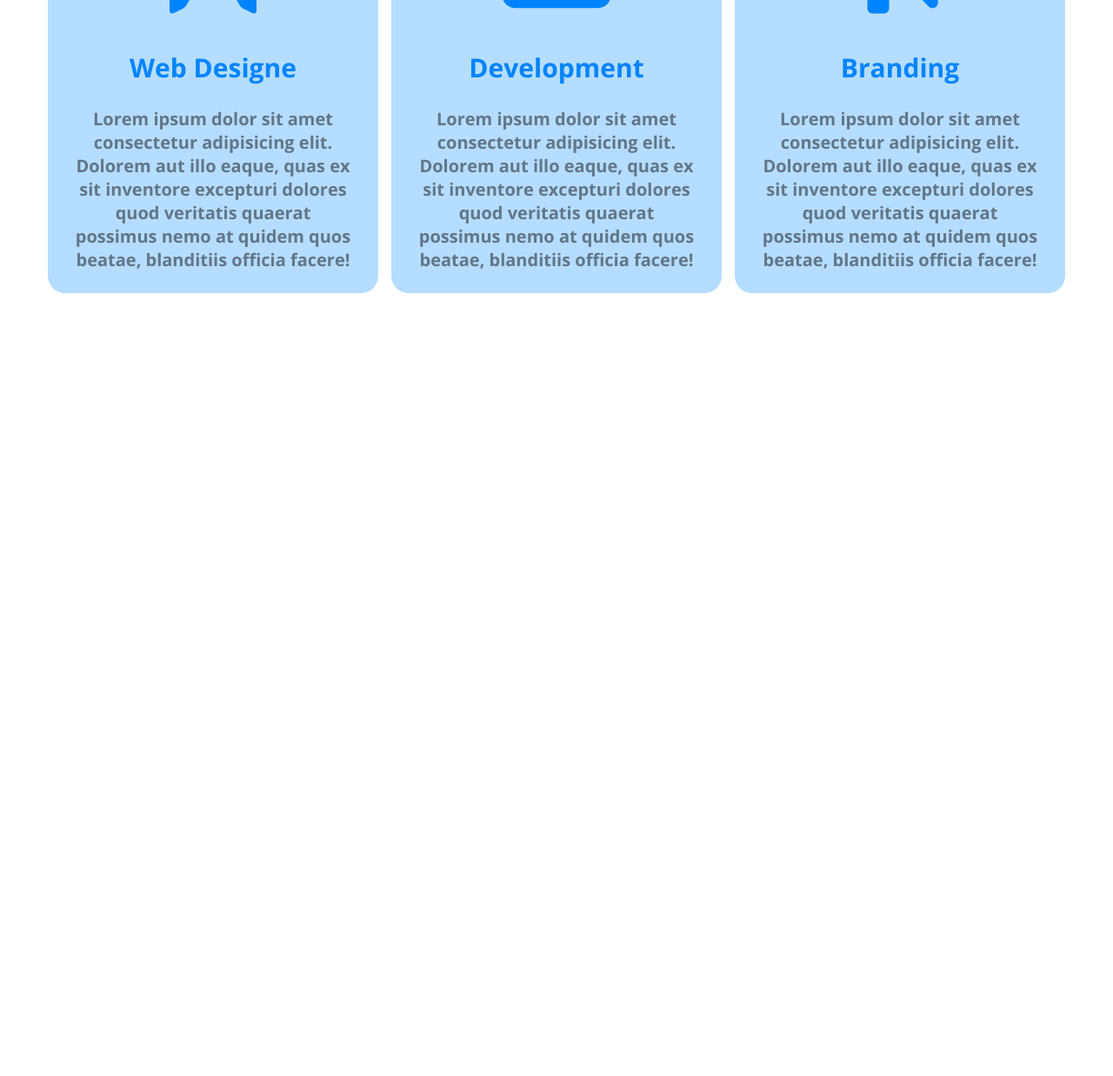
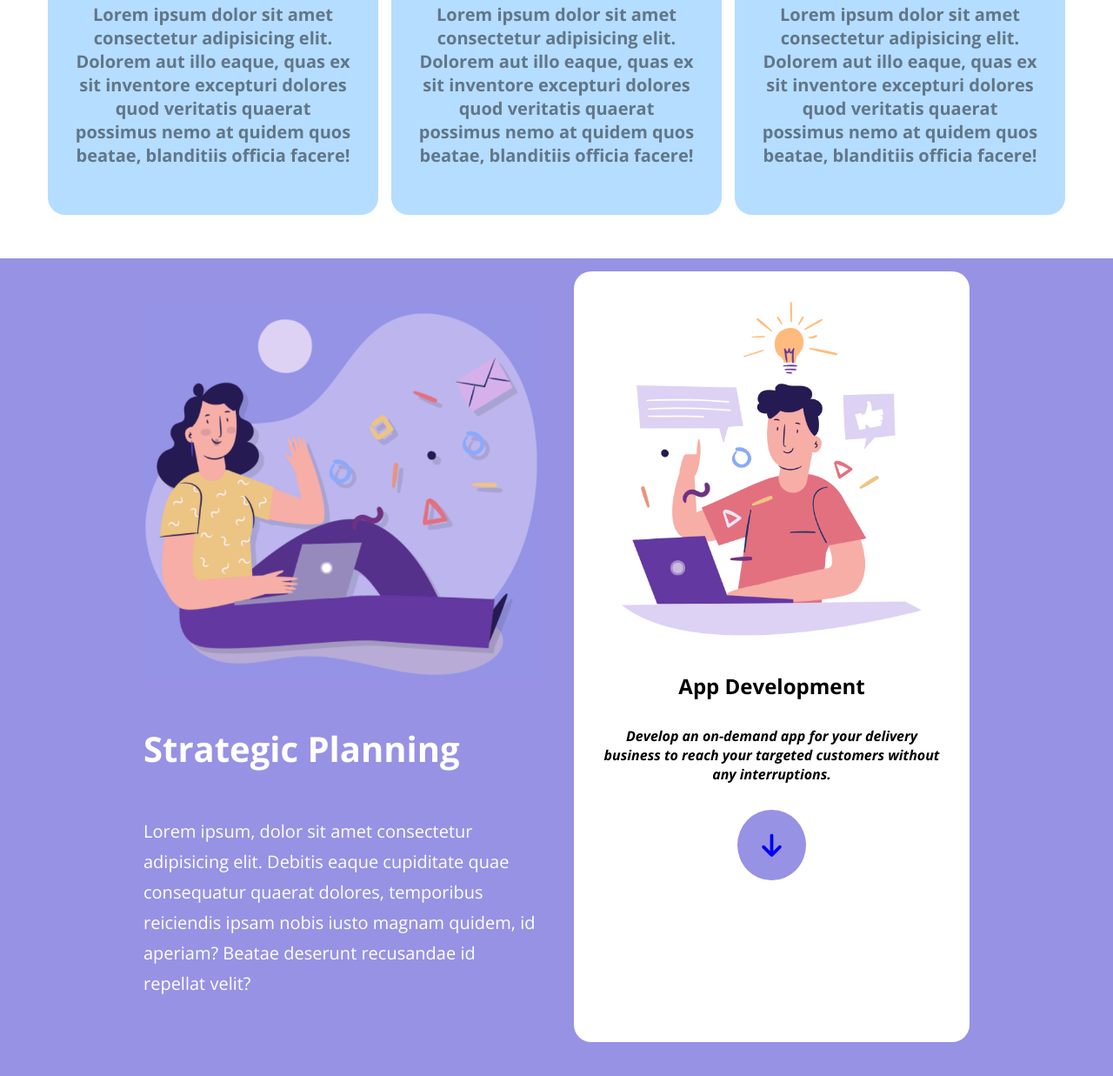
Before and after one commit to AlessioCalabrese1/htmlcss-responsive-layout, a plain HTML site: page index.html in a window 1280 px wide. Shown: the part 785-2022 px from the top of the page at 87% size. Before the commit the page ends 1172 px from the top, so only its background shows below. Drawn offline with nearby package versions, Linux system fonts and the light colour scheme.

Commit message:
SECTION: PLAN

```diff
--- a/index.html
+++ b/index.html
@@ -111,6 +111,36 @@
                 </div>
             </div>
         </section>
+
+        <section class="plan">
+            <div class="plan-container">
+                <div class="planning plan-item">
+                    <img src="./img/planning1.png" alt="">
+
+                    <h1>Strategic Planning</h1>
+
+                    <div class="text-plan text">
+                        Lorem ipsum, dolor sit amet consectetur adipisicing elit. Debitis eaque cupiditate quae consequatur quaerat
+                        dolores, temporibus reiciendis ipsam nobis iusto magnam quidem, id aperiam? Beatae deserunt recusandae id
+                        repellat velit?
+                    </div>
+                </div>
+
+                <div class="development card plan-item">
+                    <img src="./img/planning2.png" alt="">
+
+                    <h2>App Development</h2>
+
+                    <div class="development-text">
+                        Develop an on-demand app for your delivery business to reach your targeted customers without any interruptions.
+                    </div>
+
+                    <a href="#" class="button-arrow">
+                        <i class="fa-solid fa-arrow-down"></i>
+                    </a>
+                </div>
+            </div>
+        </section>
     </main>
 </body>
 </html>
--- a/style.css
+++ b/style.css
@@ -42,6 +42,16 @@ li a{
     border-radius: 30px;
     background-color: var(--lilla);
 }
+
+.card{
+    width: 100%;
+    background-color: var(--azzurrino);
+    border-radius: 20px;
+    padding: 30px 30px 0 30px;
+}
+
+
+
 /* HEADER */
 header{
     background-color: var(--blu);
@@ -49,6 +59,7 @@ header{
     position: fixed;
     top: 0;
     left: 0;
+    z-index: 2;
 }
 
 .logo{
@@ -83,7 +94,14 @@ header li a{
     cursor: pointer;
 }
 
+
+
+
+
 /* MAIN */
+
+
+
 
 /* section: info */
 
@@ -94,12 +112,6 @@ header li a{
     row-gap: 30px;
 }
 
-.info .card{
-    width: 100%;
-    background-color: var(--azzurrino);
-    border-radius: 20px;
-    padding: 30px 30px 0 30px;
-}
 .card h1{
     color: var(--blu);
     font-size: 30px;
@@ -136,6 +148,72 @@ header li a{
     color: var(--blu);
     margin-bottom: 25px;
 }
+
+
+
+
+/* section: plan */
+
+.plan{
+    background-color: var(--lilla);
+    padding: 15px 15px 50px 15px;
+}
+
+.planning{
+    margin-bottom: 50px;
+}
+
+.planning img{
+    width: 100%;
+    margin-top: 40px;
+}
+
+.planning h1{
+    color: white;
+    font-size: 40px;
+    margin: 50px 0;
+}
+
+.text-plan{
+    color: white;
+    font-size: 20px;
+    line-height: 35px;
+}
+
+.development{
+    background-color: white;
+    text-align: center;
+    padding-bottom: 30px;
+}
+.development img{
+    width: 100%;
+}
+.development h2{
+    margin: 30px 0;
+}
+.development-text{
+   font-style: italic;
+   font-weight: bold;
+   margin-bottom: 30px;
+}
+
+.arrow-container{
+    width: 50px;
+    height: 50px;
+}
+.button-arrow{
+    padding: 20px 28px;
+    background-color: var(--lilla);
+    font-size: 30px;
+    border-radius: 100%;
+}
+
+
+
+
+
+
+
 
 
 
@@ -178,11 +256,6 @@ header li a{
         margin: 0 auto;
     }
 
-    section{
-        max-width: 950px;
-        margin: 0 auto;
-    }
-
     header nav{
         display: block;
     }
@@ -191,9 +264,22 @@ header li a{
         display: none;
     }
 
+
+
+
+
+
+
     /* MAIN */
 
+
+
     /* section: info */
+    .info{
+        max-width: 950px;
+        margin: 0 auto;
+    }
+
     .info .big-card{
         display: flex;
     }
@@ -222,6 +308,27 @@ header li a{
     .app-store{
         font-size: 12px;
     }
+
+
+
+    /* section: plan */
+    .plan-container{
+        max-width: 850px;
+        margin: 0 auto;
+        display: flex;
+        justify-content: space-between;
+    }
+
+    .plan-item{
+        width: calc(100% / 2 - 20px);
+    }
+
+    .development{
+        position: relative;
+        left: 0;
+        bottom: 0;
+        z-index: 1;
+    }
 }
 
 @media all and (min-width: 1200px){
@@ -230,7 +337,16 @@ header li a{
         margin: 0 auto;
     }
 
-    section{
+
+
+
+
+    /* MAIN */
+
+
+
+    /* section: info */
+    .info{
         max-width: 1200px;
         margin: 0 auto;
     }
@@ -249,4 +365,11 @@ header li a{
     .app-store{
         font-size: 20px;
     }
+
+
+
+    /* section: plan */
+    .plan-container{
+        max-width: 950px;
+    }
 }
```
